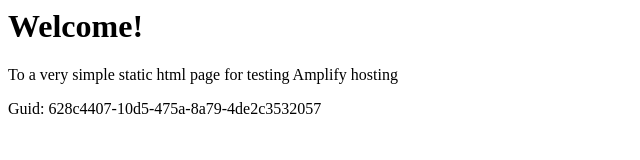
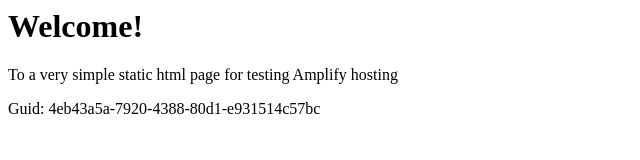
Before and after one commit to aws-aemilia-dub/Github-PR-Commit-Integration-Test-DoNotTouch-GithubWebhookPreviewCanaryTest-v1-preprod-eu-west-1, a website: page src/index.html in a window 1280 px wide. Shown: the full height of the page, 0-640 px from the left. Drawn offline with Linux system fonts and the light colour scheme.

Commit message:
commit from integ tests

```diff
--- a/src/index.html
+++ b/src/index.html
@@ -12,6 +12,6 @@
 <body>
     <h1>Welcome!</h1>
     <p>To a very simple static html page for testing Amplify hosting</p>
-    <p>Guid: 628c4407-10d5-475a-8a79-4de2c3532057</p></body>
+    <p>Guid: 4eb43a5a-7920-4388-80d1-e931514c57bc</p></body>
 
 </html>
```
